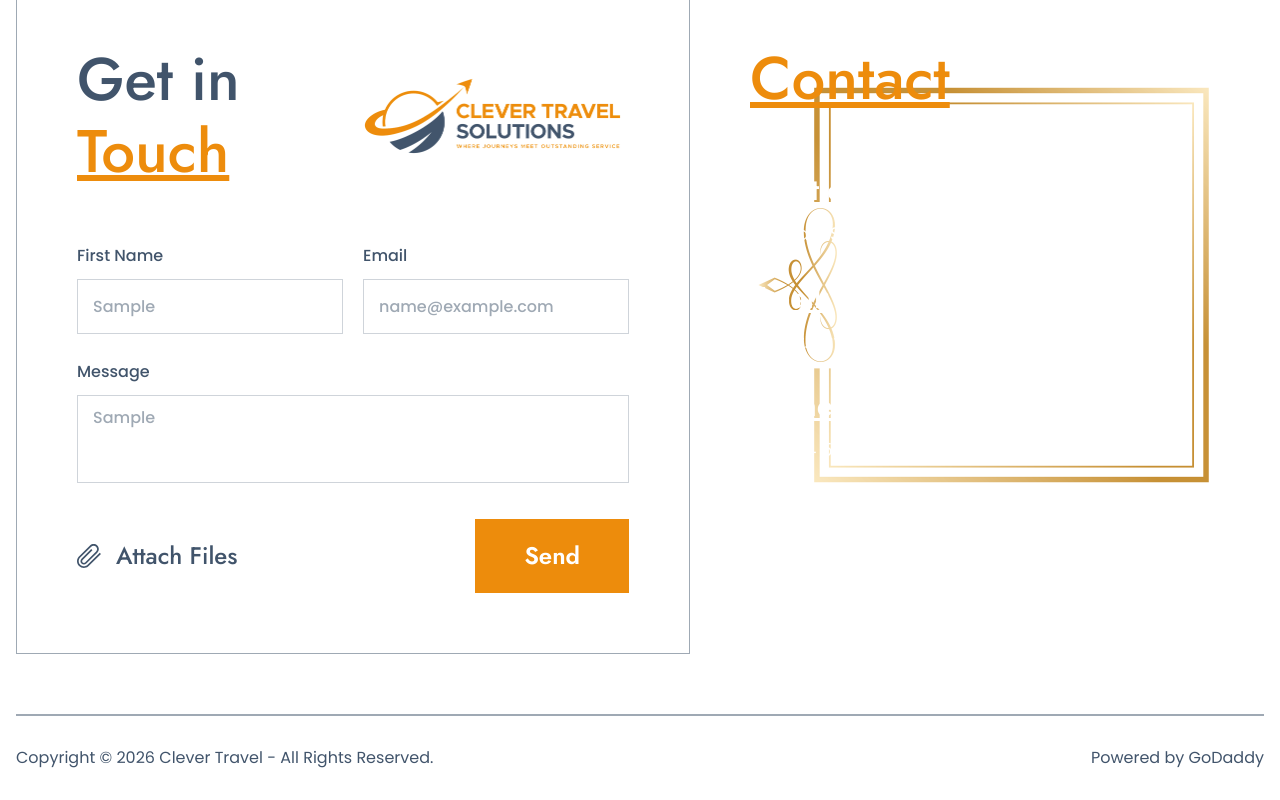
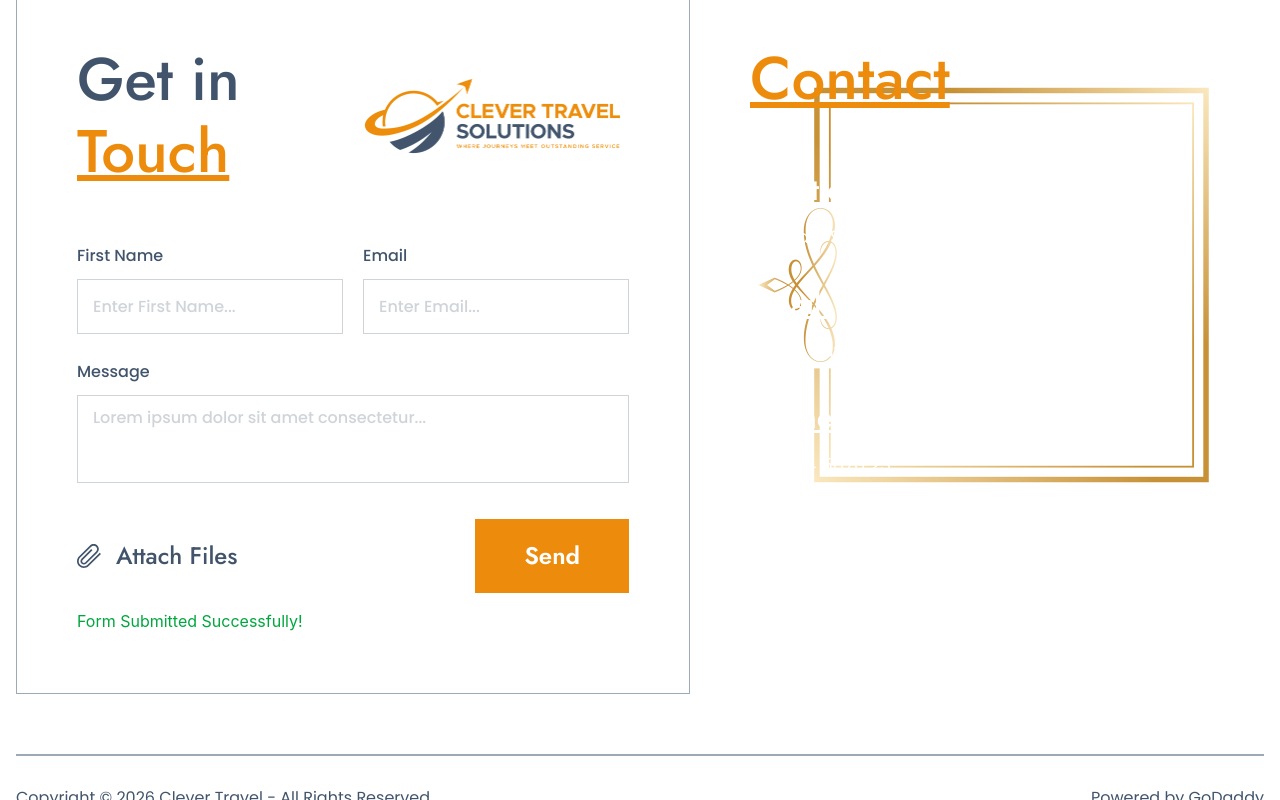
Before and after one commit to sumitbishnoi00/Clever-Travel, a React (Vite) app: page / in a window 1280 px wide. Both pictures are taken after typing "Sample", "name@example.com", "Sample" into the empty fields and a click on the button "Send". Shown: the part 8429-9229 px from the top of the page. Built offline with nearby package versions, Linux system fonts and the light colour scheme.

Commit message:
add form

```diff
--- a/src/components/common/Button.jsx
+++ b/src/components/common/Button.jsx
@@ -1,6 +1,6 @@
 import React from 'react'
 
-const Button = ({btn, vari}) => {
+const Button = ({btn, vari, type = "button" }) => {
 
     const variants = {
         pri: "border border-transparent bg-orange text-white hover:bg-white hover:border-orange hover:text-orange lg:mt-10 md:mt-9 sm:mt-7 mt-5",
--- a/src/components/common/Footer.jsx
+++ b/src/components/common/Footer.jsx
@@ -1,9 +1,42 @@
-import React from 'react'
+import React, { useState } from 'react'
 import Heading from './Heading'
 import Button from './Button'
 import Icons from './Icons'
 
 const Footer = () => {
+
+  const [fromData, setFormData] = useState({ firstName: "", email: "", message: "", });
+
+  const [submitted, setSubmitted] = useState(false);
+
+  const handChange = (e) => {
+
+    setFormData({
+      ...fromData,
+      [e.target.name]: e.target.value,
+    });
+  };
+
+  const handSubmit = (e) => {
+
+    e.preventDefault();
+
+    console.log(fromData);
+
+    setSubmitted(true);
+
+    setFormData({
+      firstName: "",
+      email: "",
+      message: "",
+    });
+
+    setTimeout(() => {
+
+      setSubmitted(false);
+    }, 3000);
+  };
+
   const currentYear = new Date().getFullYear();
   return (
     <footer className='px-4 lg:mt-30 md:mt-22 sm:mt-15 mt-10 flex flex-col items-center justify-center' >
@@ -14,30 +47,36 @@ const Footer = () => {
             <Heading heading={<>Get in <span className='text-orange underline flex-nowrap'>Touch</span> </>} vari={"not"} />
             <img className=' md:w-[273.41px] sm:w-48 w-36 h-auto' src="/assets/navlogo.webp" alt="footer logo" />
           </div>
+          <form onSubmit={handSubmit}>
             <div className='flex flex-col'>
               <div className='flex flex-col md:flex-row gap-5 mb-7.5'>
                 <div className='md:max-w-112.25 w-full'>
                   <h3 className='Poppins text-[16px] font-medium leading-[100%] text-charcoal-blue'>First Name</h3>
-                <input type="text" placeholder='Enter First Name...' className='Poppins px-3.75 py-3.5 text-[16px] font-medium leading-[100%] text-cool-gray border w-full outline-none mt-3.75 border-ash-blue ' />
+                  <input type="text" name='firstName' value={fromData.firstName} onChange={handChange} required placeholder='Enter First Name...' className='Poppins px-3.75 py-3.5 text-[16px] font-medium leading-[100%] text-cool-gray border w-full outline-none mt-3.75 border-ash-blue ' />
                 </div>
                 <div className='md:max-w-112.25 w-full'>
                   <h3 className='Poppins text-[16px] font-medium leading-[100%] text-charcoal-blue'>Email</h3>
-                <input type="email" placeholder='Enter Email...' className='Poppins px-3.75 py-3.5 text-[16px] font-medium leading-[100%] text-cool-gray border w-full outline-none mt-3.75 border-ash-blue ' />
+                  <input type="email" name='email' value={fromData.email} onChange={handChange} required placeholder='Enter Email...' className='Poppins px-3.75 py-3.5 text-[16px] font-medium leading-[100%] text-cool-gray border w-full outline-none mt-3.75 border-ash-blue ' />
                 </div>
               </div>
             </div>
             <div className='mb-7.5'>
               <h3 className='Poppins text-[16px] font-medium leading-[100%] text-charcoal-blue'>Message</h3>
-            <textarea type="message" placeholder='Lorem ipsum dolor sit amet consectetur...' className='Poppins px-3.75 py-3.5 text-[16px] font-medium leading-[100%] pb-10 text-cool-gray border w-full outline-none mt-3.75 border-ash-blue resize-none' />
+              <textarea type="message" name='message' value={fromData.message} onChange={handChange} required placeholder='Lorem ipsum dolor sit amet consectetur...' className='Poppins px-3.75 py-3.5 text-[16px] font-medium leading-[100%] pb-10 text-cool-gray border w-full outline-none mt-3.75 border-ash-blue resize-none' />
             </div>
             <div className='flex flex-col sm:flex-row items-start sm:items-center justify-between gap-5'>
               <div className='flex flex-row  items-center gap-3.75'>
                 <Icons icon={"pin"} />
                 <h2 className='jost text-xl sm:text-[24px] font-medium leading-[100%] text-charcoal-blue'>Attach Files</h2>
               </div>
-            <Button btn={"Send"} vari={"dan"} />
+              <Button btn={"Send"} vari={"dan"} type="submit" />
             </div>
-
+            {submitted && (
+              <p className="mt-4 text-green-600">
+                Form Submitted Successfully!
+              </p>
+            )}
+          </form>
         </div>
         {/* contact */}
         <div className='bg-[url("/assets/footer-img.webp")] w-full lg:max-w-143.5 bg-cover p-5 sm:p-8 md:p-10 lg:pt-15 lg:pb-14.75 lg:pl-15 bg-no-repeat  bg-center min-h-auto lg:min-h-153.75'>
@@ -45,17 +84,17 @@ const Footer = () => {
 
           <div className='mb-8 lg:mb-10 mt-10 lg:mt-15'>
             <h2 className='jost font-medium text-2xl sm:text-[30px] leading-[100%] mb-5 underline text-white'>Location:</h2>
-            <p className='Poppins font-normal text-base sm:text-[18px] leading-[100%] text-white'>123 Main Street, Anytown, CA 12345, USA</p>
+            <a href='https://maps.google.com/?q=123+Main+Street,+Anytown,+CA+12345,+USA' target='_blank' rel='noopener noreferrer' className='Poppins font-normal text-base sm:text-[18px] leading-[100%] text-white'>123 Main Street, Anytown, CA 12345, USA</a>
           </div>
 
           <div className='mb-8 lg:mb-10'>
             <h2 className='jost font-medium text-2xl sm:text-[30px] leading-[100%] mb-5 underline text-white'>Email:</h2>
-            <p className='Poppins font-normal text-base sm:text-[18px] leading-[100%] text-white'>clever.travel@example.com</p>
+            <a href='mailto:clever.travel@example.com' className='Poppins font-normal text-base sm:text-[18px] leading-[100%] text-white'>clever.travel@example.com</a>
           </div>
 
           <div className='mb-8 lg:mb-10'>
             <h2 className='jost font-medium text-2xl sm:text-[30px] leading-[100%] mb-5 underline text-white'>Phone:</h2>
-            <p className='Poppins font-normal text-base sm:text-[18px] leading-[100%] text-white'>+01 234 5676 23</p>
+            <a href='tel:+01234567623' className='Poppins font-normal text-base sm:text-[18px] leading-[100%] text-white'>+01 234 5676 23</a>
           </div>
           <div className='flex flex-wrap gap-4 cursor-pointer'>
             <a href="https://twitter.com/" target='_blank' rel='noopener noreferrer'>
--- a/src/components/common/Navbar.jsx
+++ b/src/components/common/Navbar.jsx
@@ -21,11 +21,13 @@ const Navbar = () => {
   return (
     <div className="sm:px-4 px-3 bg-white lg:py-5 md:py-4 sm:py-3 py-2 ">
       <nav className="max-w-[1760px] mx-auto flex flex-row justify-between items-center ">
+        <Link href="/">
         <img
           className=" lg:w-[273.42px] lg:h-20 md:w-55 md:h-18 sm:w-50 sm:h-15 w-30 h-8 cursor-pointer"
           src="/assets/navlogo.webp"
           alt=""
         />
+        </Link>
         <ul
           className={`flex flex-row xl:gap-12.5 gap-10 max-lg:fixed max-lg:top-0 max-lg:w-full  max-lg:h-screen max-lg:bg-white max-lg:z-50 max-lg:flex-col max-lg:justify-center max-lg:items-center duration-300 transition-all ${nav ? "max-lg:right-0" : "max-lg:-right-full"}`}
         >
@@ -41,9 +43,9 @@ const Navbar = () => {
         </ul>
         <button className="jost group lg:px-5 md:px-4 sm:px-3 px-2 cursor-pointer lg:py-2.5 md:py-2 py-1 flex lg:text-[24px] md:text-[20px] sm:text-[18px] text-[14px] font-medium leading-[140%] items-center gap-2.5 bg-muted-blue text-white border border-transparent hover:bg-white hover:border-muted-blue transition-all duration-300">
           <Icons icon={"phone"} className={"lg:w-7.5 lg:h-7.5 md:w-6 md:h-6 sm:w-5 sm:h-5 w-4 h-4"} />
-          <span className="transition-all duration-300  group-hover:text-muted-blue">
+          <a href="tel:+347-385-6647" className="transition-all duration-300  group-hover:text-muted-blue">
             347-385-6647
-          </span>
+          </a>
         </button>
         <button
           onClick={() => setNav(!nav)}
```
Lines whose indentation alone changed are shown as unchanged.
